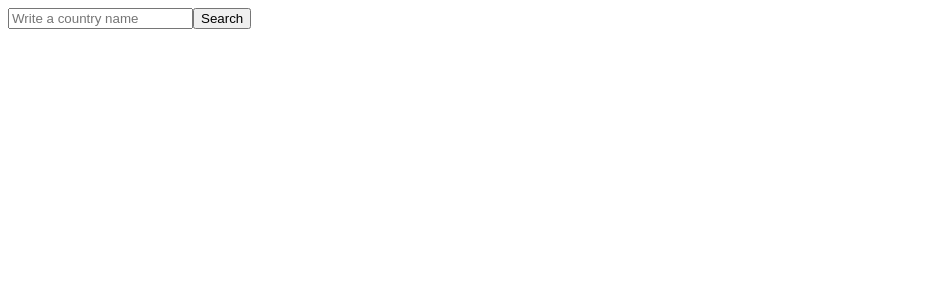
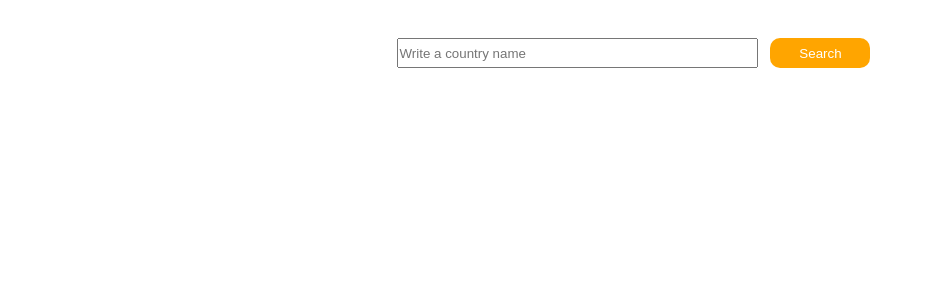
Before and after one commit to thesergioliveira/countries-api, a React (Create React App) app: page / in a window 1280 px wide. Shown: the top 300 px of the page, without its empty margins (0-925 px from the left). Built offline with nearby package versions, Linux system fonts and the light colour scheme.

Commit message:
adding some styles to App.js and to Country.js

```diff
--- a/src/App.js
+++ b/src/App.js
@@ -40,11 +40,14 @@ function App() {
       <form onSubmit={handleSubmit}>
         <input
           type="text"
-          // value={userInput}
+          className="user-input"
+          value={userInput}
           onChange={handleChange}
           placeholder="Write a country name"
         ></input>
-        <button type="submit">Search</button>
+        <button className="search-button" type="submit">
+          Search
+        </button>
       </form>
       <Country results={results} getCountry={getCountry} />
     </Fragment>
--- a/src/components/Country.js
+++ b/src/components/Country.js
@@ -2,7 +2,7 @@ import React, { Fragment } from "react";
 
 const Country = ({ results, getCountry }) => {
   const lands = results.map((result, i) => {
-    let { name, area, capital, flag, population } = result;
+    let { name, area, capital, flag, population, borders } = result;
     return (
       <div key={i} className="country-container">
         <div class="container-header">
@@ -11,6 +11,14 @@ const Country = ({ results, getCountry }) => {
         </div>
         <img src={flag} alt={name} />
         <div className="container-footer">
+          <p>
+            Borders:{" "}
+            {borders.map((border, i) => (
+              <i key={i} onclick={() => getCountry("name", border)}>
+                &nbsp; {border}
+              </i>
+            ))}{" "}
+          </p>
           <span>Area: {area}</span> <span>Population: {population}</span>
         </div>
       </div>
--- a/src/sass/abstracts/_variables.scss
+++ b/src/sass/abstracts/_variables.scss
@@ -1,7 +1,9 @@
 //Variables
 
 // colors
-// $my-color: orange;
+
+$button-background-color: orange;
+$button-primary-color: white;
 // sizes
 
 // others
--- a/src/sass/layouts/__layouts-dir.scss
+++ b/src/sass/layouts/__layouts-dir.scss
@@ -1 +1,4 @@
 //Import Layout files
+@import "./country";
+@import "./app";
+// @import "./";
--- /dev/null
+++ b/src/sass/layouts/_app.scss
@@ -0,0 +1,18 @@
+form {
+  //   border: 2px solid red;
+  padding: 3%;
+  text-align: center;
+  .user-input {
+    height: 30px;
+    width: 30%;
+  }
+  .search-button {
+    margin: 0 1%;
+    height: 30px;
+    width: 100px;
+    background-color: $button-background-color;
+    color: $button-primary-color;
+    border: none;
+    border-radius: 10px;
+  }
+}
--- /dev/null
+++ b/src/sass/layouts/_country.scss
@@ -0,0 +1,8 @@
+.country-container {
+  text-align: center;
+  padding: 3%;
+
+  .container-header {
+    padding: 2%;
+  }
+}
--- a/src/sass/vendor/_normalize.scss
+++ b/src/sass/vendor/_normalize.scss
@@ -1 +1,6 @@
 // Normalize
+* {
+  margin: 0;
+  padding: 0;
+  box-sizing: border-box;
+}
```
Also changed, not shown: src/index.js (+5 -5 lines).
